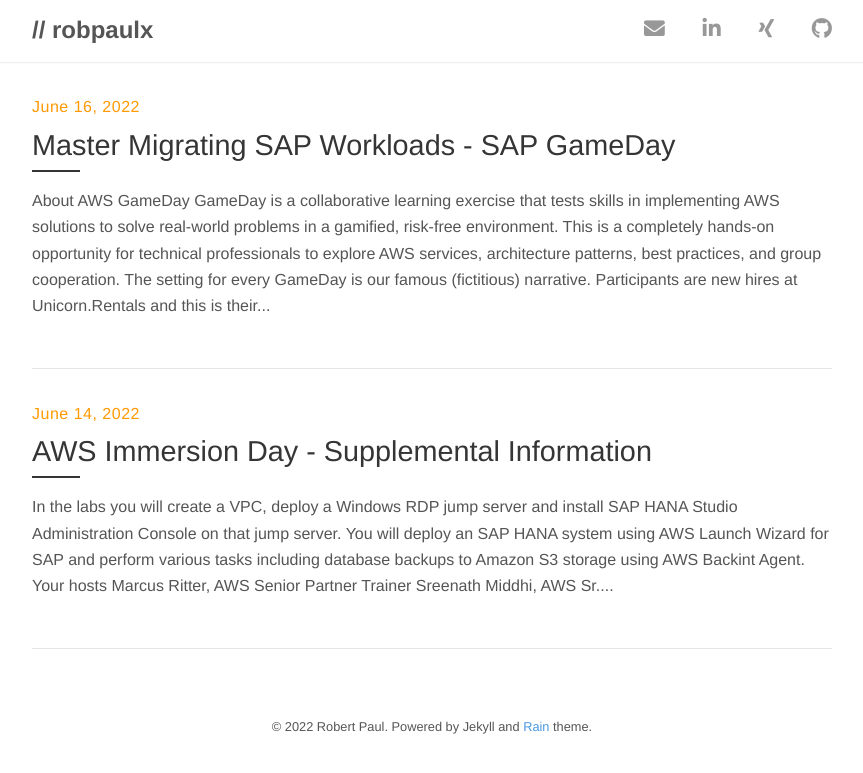
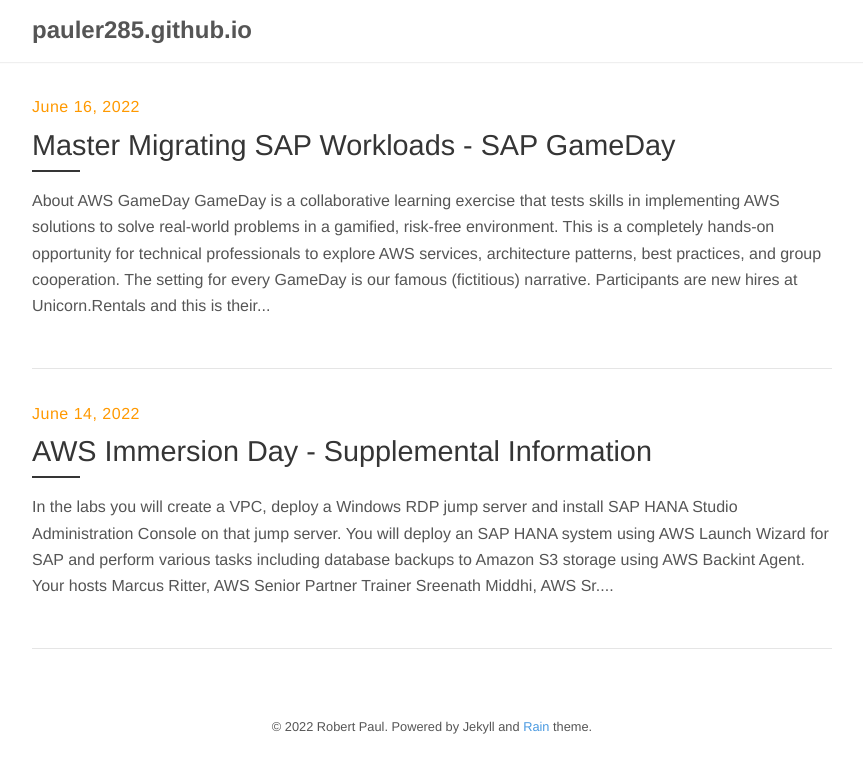
Before and after one commit to pauler285/pauler285.github.io, a Jekyll site: the page built from index.html, in a window 1280 px wide. Shown: the top 773 px of the page, without its empty margins (208-1071 px from the left). Built offline with Jekyll 4.4.1, drawn with Linux system fonts in a browser that asks for light colours; nearby versions of some CDN libraries; the list of posts is cut into pages by our own code.

Commit message:
Adjusted _config.yml to exclude contact details

```diff
--- a/_config.yml
+++ b/_config.yml
@@ -1,5 +1,5 @@
 # Site settings
-title:          // robpaulx
+#title:          // robpaulx
 description:    "Simple work related blog"
 url:            https://pauler285.github.io
 
@@ -34,7 +34,7 @@ related_posts_section:
 
 # Links to social media
 social:
-  email: robpaulx@amazon.de
-  github: https://github.com/pauler285
-  linkedin: https://www.linkedin.com/in/robert-paul-62b5a2b4/
-  xing: https://www.xing.com/profile/Robert_Paul/
+#  email: robpaulx@amazon.de
+#  github: https://github.com/pauler285
+#  linkedin: https://www.linkedin.com/in/robert-paul-62b5a2b4/
+#  xing: https://www.xing.com/profile/Robert_Paul/
```
